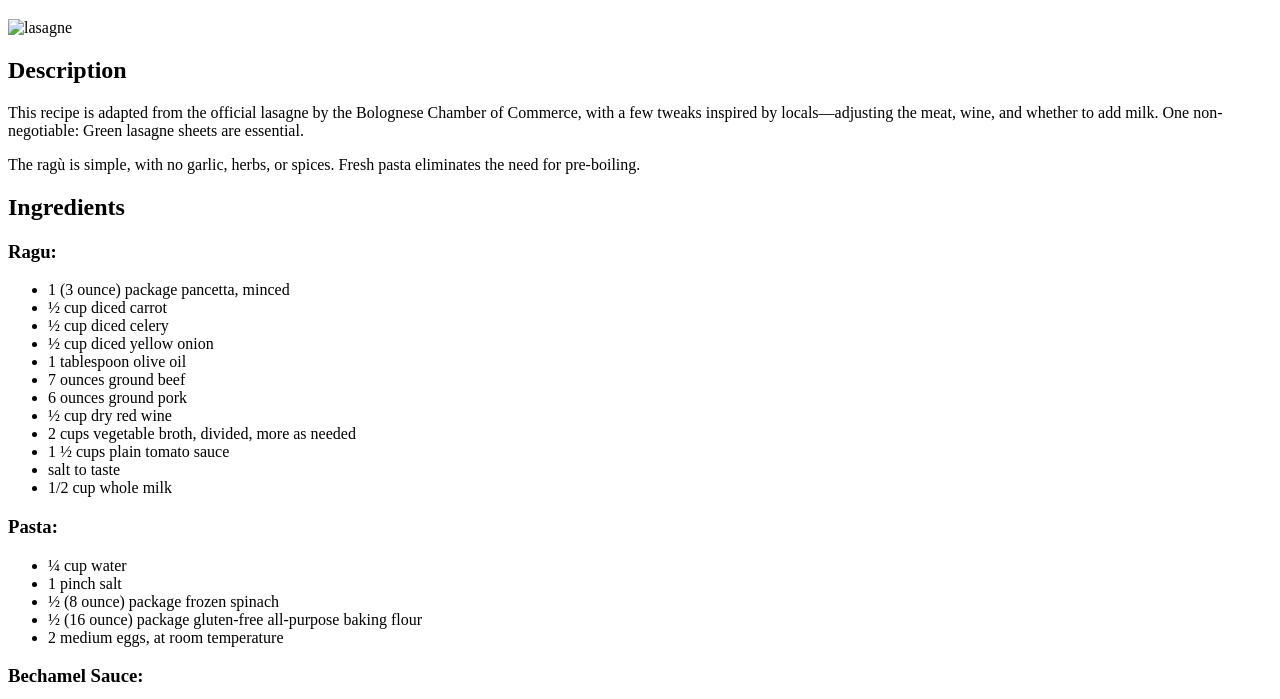
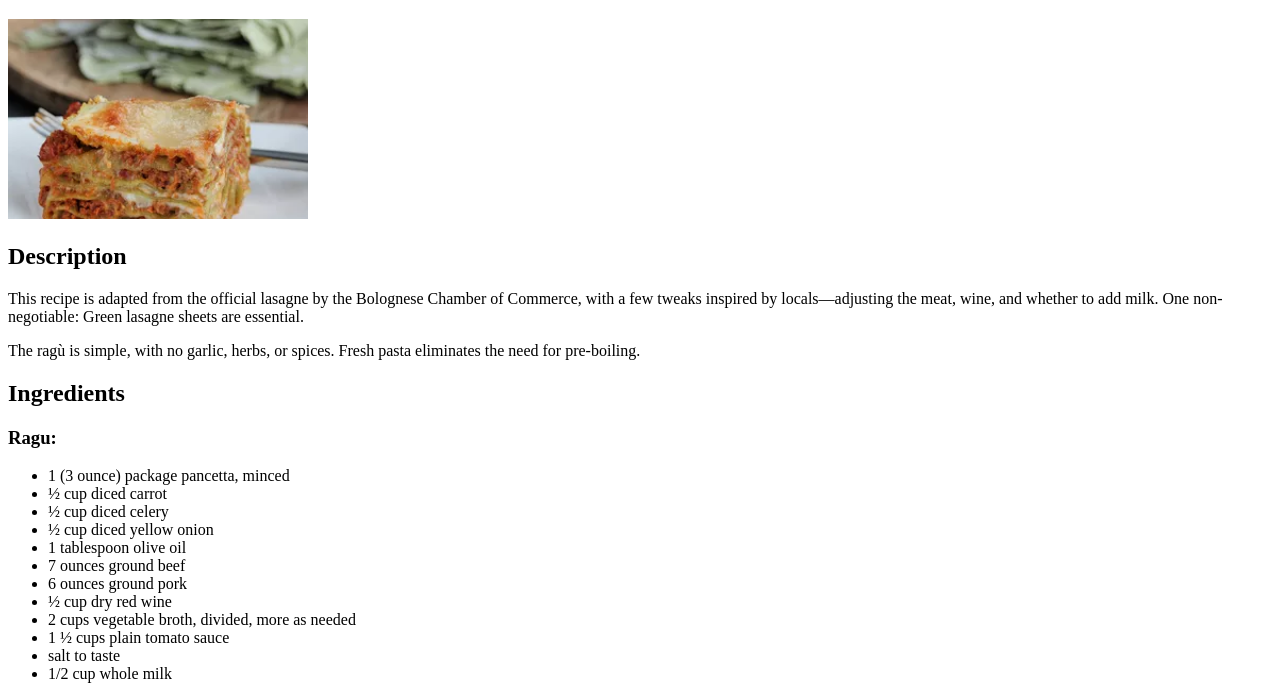
Before and after one commit to Uyansu/odin-recipes, a plain HTML site: page recipes/lasagne.html in a window 1280 px wide. Shown: the part 61-760 px from the top of the page. Drawn offline with Linux system fonts and the light colour scheme.

Commit message:
removed wrong path
removed wrong path from lasagne img and used new path at index.html for lasagne.html

```diff
--- a/recipes/lasagne.html
+++ b/recipes/lasagne.html
@@ -7,7 +7,7 @@
 </head>
 <body>
     <h1>Lasagne</h1>
-    <img src="odin/recipes/img/lasagne.webp" alt="lasagne" width="300">
+    <img src="/img/lasagne.webp" alt="lasagne" width="300">
     <h2>Description</h2>
     <p>This recipe is adapted from the official lasagne by the Bolognese Chamber of Commerce, with a few tweaks inspired by locals—adjusting the meat, wine, and whether to add milk. One non-negotiable: Green lasagne sheets are essential.</p>
     <p>The ragù is simple, with no garlic, herbs, or spices. Fresh pasta eliminates the need for pre-boiling.</p>
```
Also changed, not shown: index.html (+1 -1 lines).
